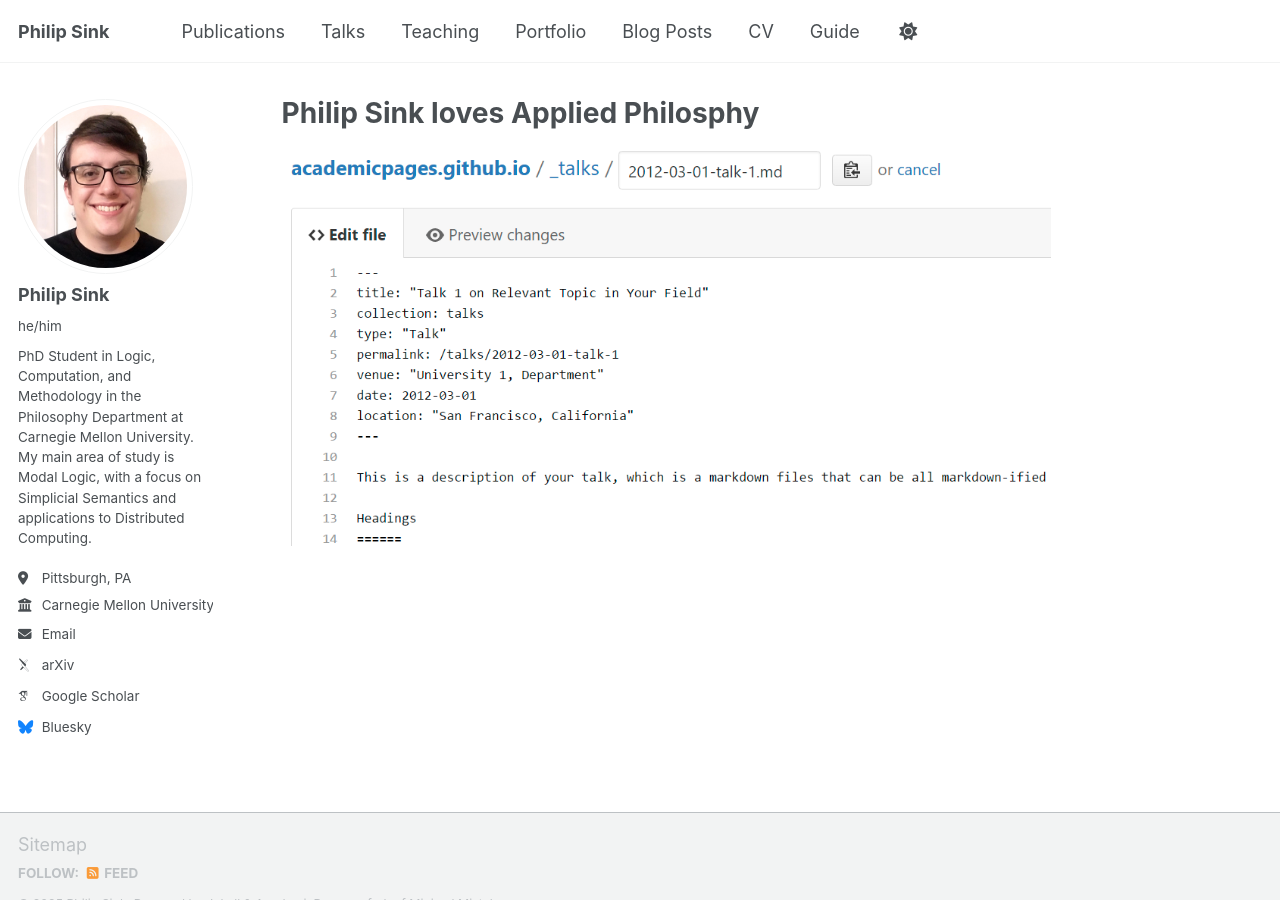
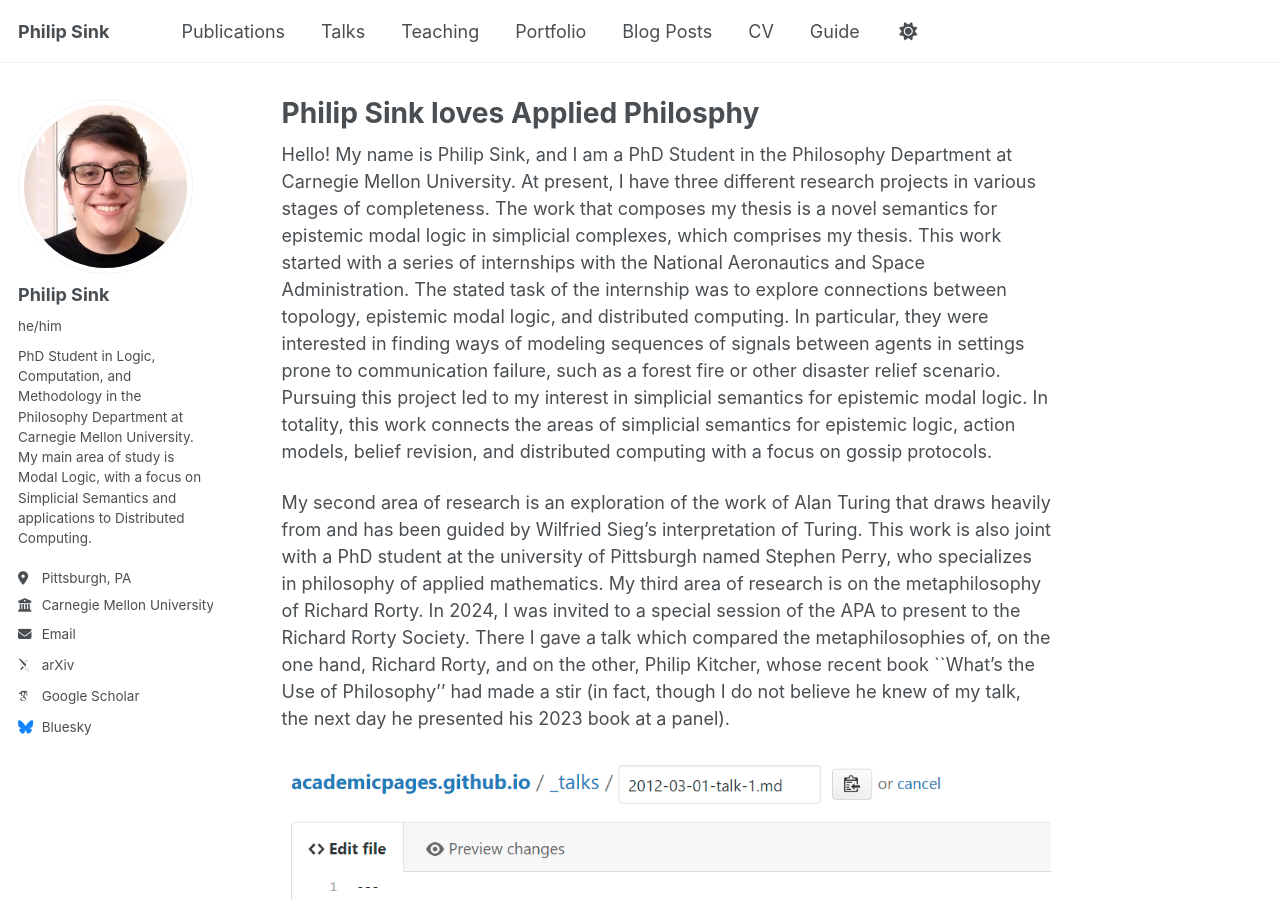
Before and after one commit to Philip-Sink/Philip-Sink.github.io, a Jekyll site: the page built from _pages/about.md, in a window 1280 px wide and 900 px high. Built offline with Jekyll 4.4.1, drawn with Linux system fonts in a browser that asks for light colours; some web fonts are replaced; a script that is not in the unit is left out.

Commit message:
Update about.md

```diff
--- a/_pages/about.md
+++ b/_pages/about.md
@@ -7,4 +7,8 @@ redirect_from:
   - /about.html
 ---
 
-![Editing a Markdown file for a talk](/images/editing-talk.png)
+Hello! My name is Philip Sink, and I am a PhD Student in the Philosophy Department at Carnegie Mellon University. At present, I have three different research projects in various stages of completeness. The work that composes my thesis is a novel semantics for epistemic modal logic in simplicial complexes, which comprises my thesis. This work started with a series of internships with the National Aeronautics and Space Administration. The stated task of the internship was to explore connections between topology, epistemic modal logic, and distributed computing. In particular, they were interested in finding ways of modeling sequences of signals between agents in settings prone to communication failure, such as a forest fire or other disaster relief scenario. Pursuing this project led to my interest in simplicial semantics for epistemic modal logic. In totality, this work connects the areas of simplicial semantics for epistemic logic, action models, belief revision, and distributed computing with a focus on gossip protocols.
+
+My second area of research is an exploration of the work of Alan Turing that draws heavily from and has been guided by Wilfried Sieg's interpretation of Turing. This work is also joint with a PhD student at the university of Pittsburgh named Stephen Perry, who specializes in philosophy of applied mathematics. My third area of research is on the metaphilosophy of Richard Rorty. In 2024, I was invited to a special session of the APA to present to the Richard Rorty Society. There I gave a talk which compared the metaphilosophies of, on the one hand, Richard Rorty, and on the other, Philip Kitcher, whose recent book ``What's the Use of Philosophy'' had made a stir (in fact, though I do not believe he knew of my talk, the next day he presented his 2023 book at a panel).
+
+![Simplicial Muddy Children](/images/editing-talk.png)
```
